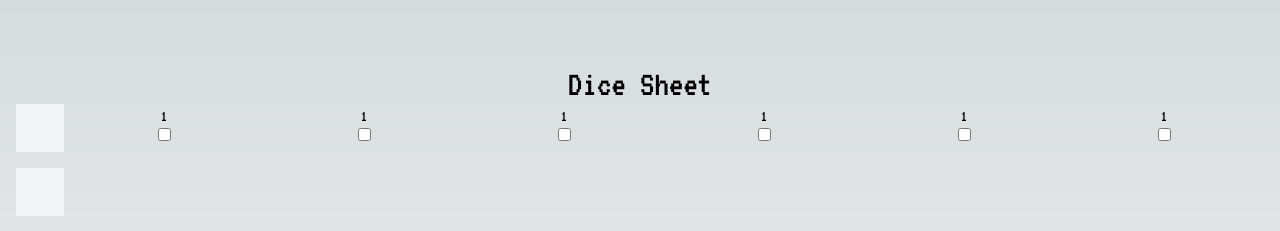
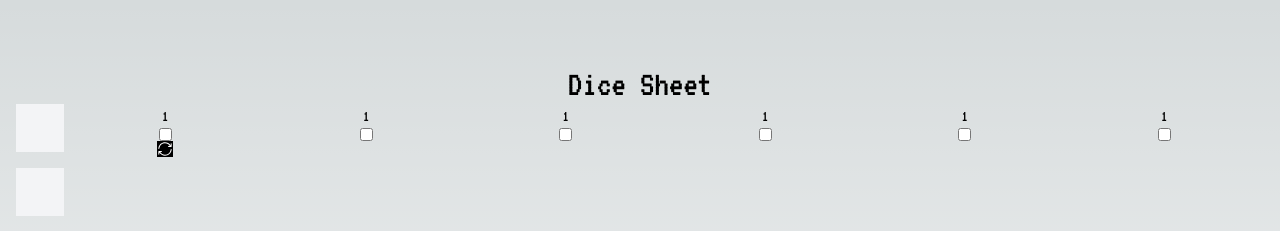
Before and after one commit to hagenbrandt/dice-sheet, a Next.js app: page / in a window 1280 px wide. Shown: the top 231 px of the page. Built offline with nearby package versions, Linux system fonts and the light colour scheme.

Commit message:
feat: add icon to markup

```diff
--- a/src/app/page.tsx
+++ b/src/app/page.tsx
@@ -15,6 +15,23 @@ export default function Home() {
           >
             1
             <input type='checkbox' name='bonus' id='checkbox-1' />
+            <span className='bg-black w-auto block'>
+              <svg
+                className='h-4 w-4'
+                fill='white'
+                clip-rule='evenodd'
+                fill-rule='evenodd'
+                stroke-linejoin='round'
+                stroke-miterlimit='2'
+                viewBox='0 0 24 24'
+                xmlns='http://www.w3.org/2000/svg'
+              >
+                <path
+                  d='m21.897 13.404.008-.057v.002c.024-.178.044-.357.058-.537.024-.302-.189-.811-.749-.811-.391 0-.715.3-.747.69-.018.221-.044.44-.078.656-.645 4.051-4.158 7.153-8.391 7.153-3.037 0-5.704-1.597-7.206-3.995l1.991-.005c.414 0 .75-.336.75-.75s-.336-.75-.75-.75h-4.033c-.414 0-.75.336-.75.75v4.049c0 .414.336.75.75.75s.75-.335.75-.75l.003-2.525c1.765 2.836 4.911 4.726 8.495 4.726 5.042 0 9.217-3.741 9.899-8.596zm-19.774-2.974-.009.056v-.002c-.035.233-.063.469-.082.708-.024.302.189.811.749.811.391 0 .715-.3.747-.69.022-.28.058-.556.107-.827.716-3.968 4.189-6.982 8.362-6.982 3.037 0 5.704 1.597 7.206 3.995l-1.991.005c-.414 0-.75.336-.75.75s.336.75.75.75h4.033c.414 0 .75-.336.75-.75v-4.049c0-.414-.336-.75-.75-.75s-.75.335-.75.75l-.003 2.525c-1.765-2.836-4.911-4.726-8.495-4.726-4.984 0-9.12 3.654-9.874 8.426z'
+                  fill-rule='nonzero'
+                />
+              </svg>
+            </span>
           </label>
           <label
             htmlFor='checkbox-2'
```
